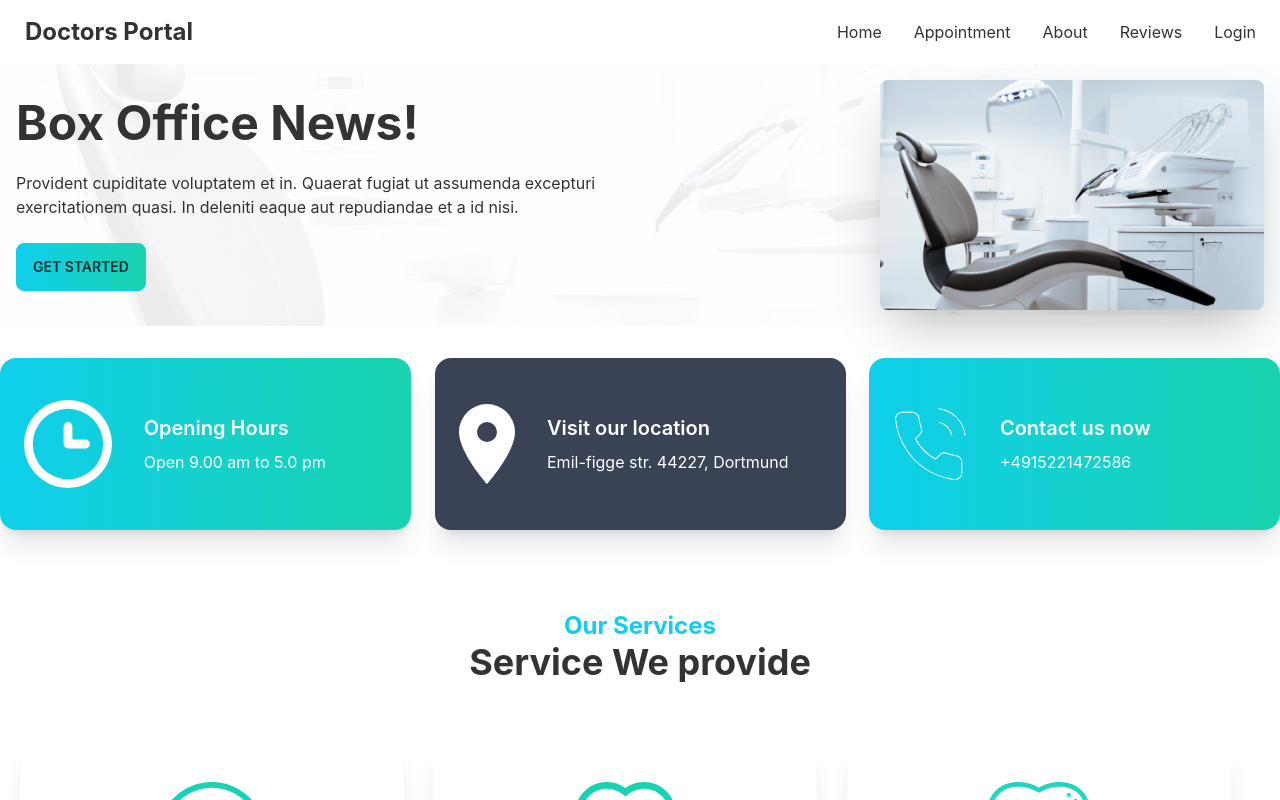
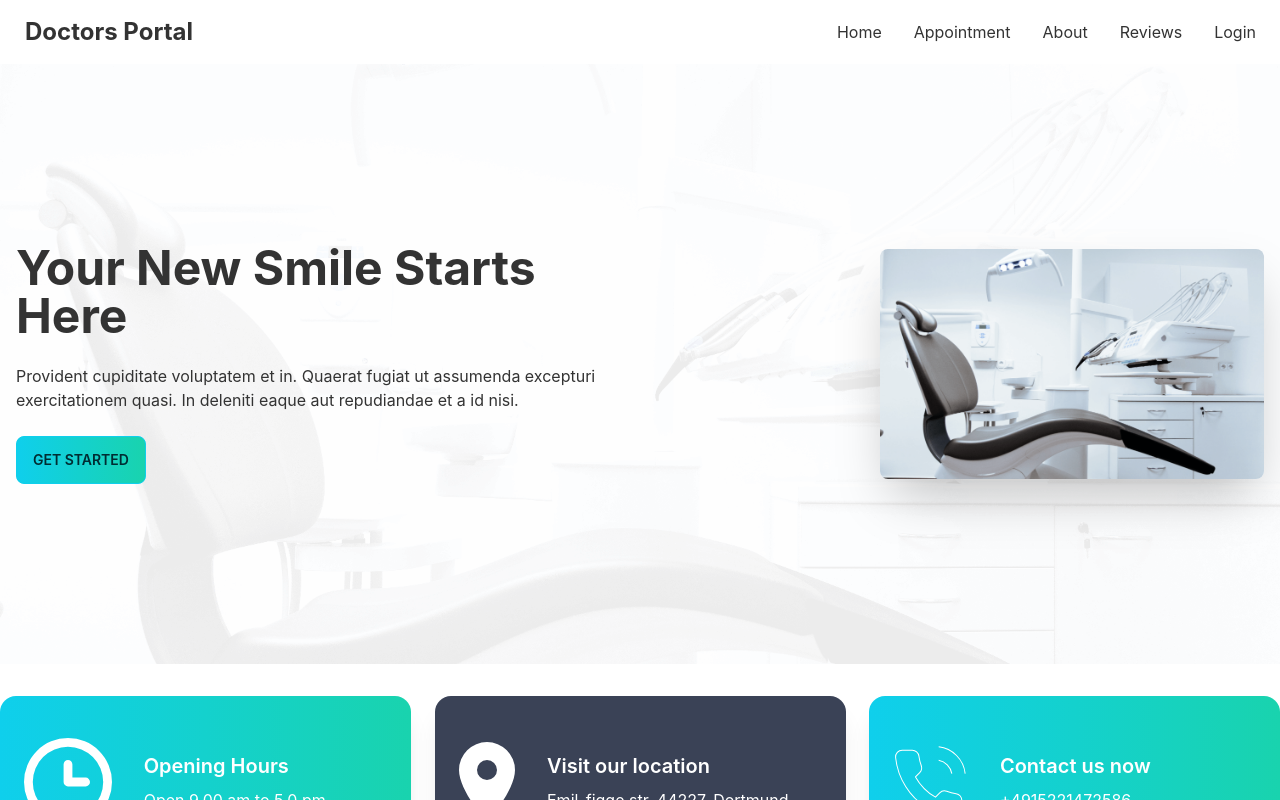
Before and after one commit to Shariful7834/Doctor-portal, a React (Create React App) app: page / in a window 1280 px wide. Shown: the top 800 px of the page. Built offline with nearby package versions, Linux system fonts and the light colour scheme.

Commit message:
modified the banner

```diff
--- a/src/Pages/Home/Banner/Banner.js
+++ b/src/Pages/Home/Banner/Banner.js
@@ -5,11 +5,16 @@ import PrimaryButton from "../../../components/PrimaryButton";
 
 const Banner = () => {
   return (
-    <div className="hero" style={{ backgroundImage: `url(${bg})` }}>
-      <div className="hero-content flex-col lg:flex-row-reverse justify-between">
+    <div className="hero 	" style={{ backgroundImage: `url(${bg})` }}>
+      <div
+        className="hero-content flex-col lg:flex-row-reverse justify-between"
+        style={{ height: "600px" }}
+      >
         <img src={chair} className="max-w-sm rounded-lg shadow-2xl" alt="" />
         <div className="w-1/2 ">
-          <h1 className="text-5xl font-bold">Box Office News!</h1>
+          <h1 className="text-5xl font-bold">
+            Your New Smile Starts <br /> Here
+          </h1>
           <p className="py-6">
             Provident cupiditate voluptatem et in. Quaerat fugiat ut assumenda
             excepturi exercitationem quasi. In deleniti eaque aut repudiandae et
```
